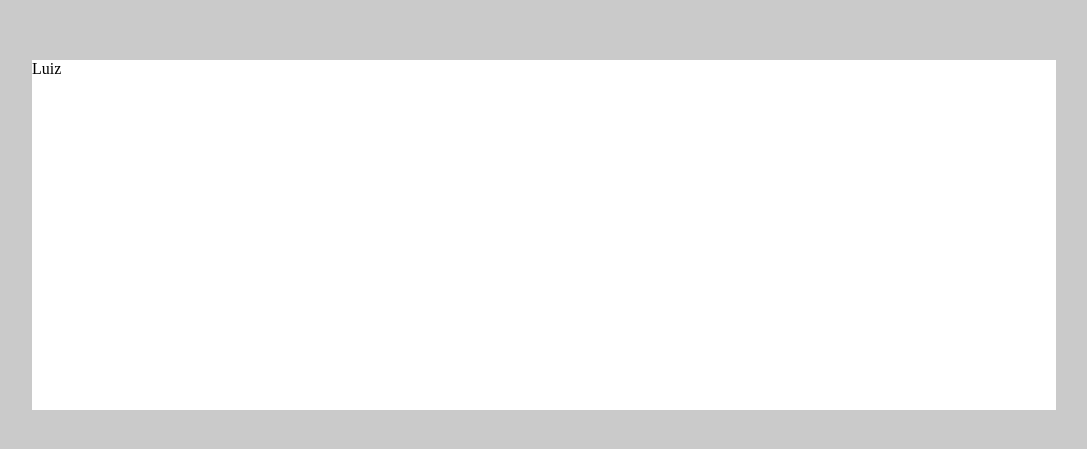
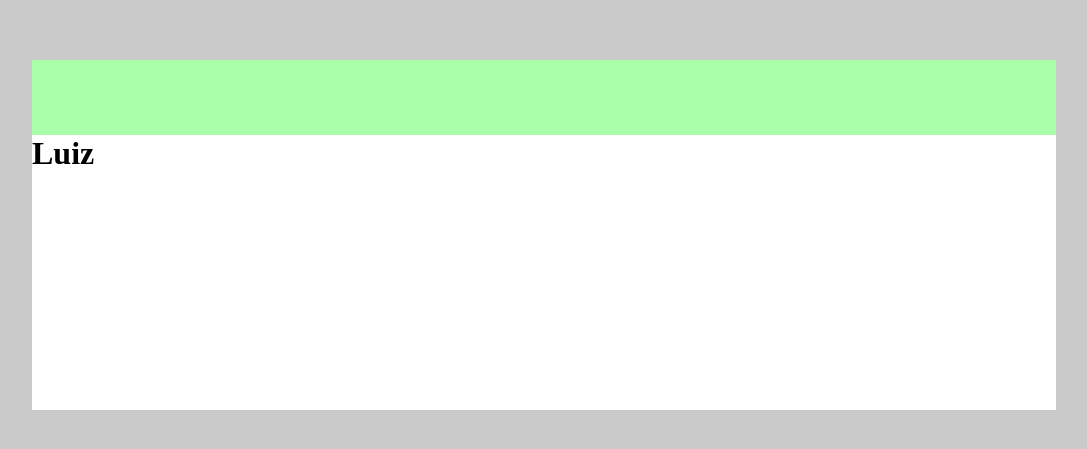
Before and after one commit to LuizAraujo2020/REACT-calculator, a React (Create React App) app in the folder calculator/: page / in a window 1280 px wide. Shown: the part 165-614 px from the top of the page, without its empty margins (96-1183 px from the left). Built offline with nearby package versions, Linux system fonts and the light colour scheme.

Commit message:
Primeiras Estilizações

```diff
--- a/calculator/src/App.js
+++ b/calculator/src/App.js
@@ -1,10 +1,14 @@
+import Input from './components/Input';
+import Button from './components/Button';
+
 import { Container, Content } from './styles';
 
 const App = () => {
   return (
     <Container>
       <Content>
-        Luiz
+        <Input/>
+        <Button/>
       </Content>
     </Container>
   );
--- a/calculator/src/components/Input/index.js
+++ b/calculator/src/components/Input/index.js
@@ -1,9 +1,10 @@
+import { InputContainer } from './styles';
 
 const Input = () => {
     return (
-      <div className="App">
-        <h1>Luiz C</h1>
-      </div>
+      <InputContainer>
+        <input />
+      </InputContainer>
     );
   }
 
--- a/calculator/src/components/Input/styles.js
+++ b/calculator/src/components/Input/styles.js
@@ -1 +1,25 @@
 import styled from 'styled-components';
+
+export const InputContainer = styled.div`
+    width: 100%;
+    height: 75px;
+    background-color: #AFA;
+
+    display: flex;
+    align-items: center;
+    justify-content: flex-end;
+
+    font-size: 24px;
+    font-family: 'Roboto', sans-serif;
+
+    input {
+        width: 100%;
+        height: 75px;
+        background-color: #AFA;
+        border: 0;
+        padding: 0  10px;
+        font-size: 24px;
+        font-family: 'Roboto', sans-serif;
+
+        text-align: right;
+`
```
